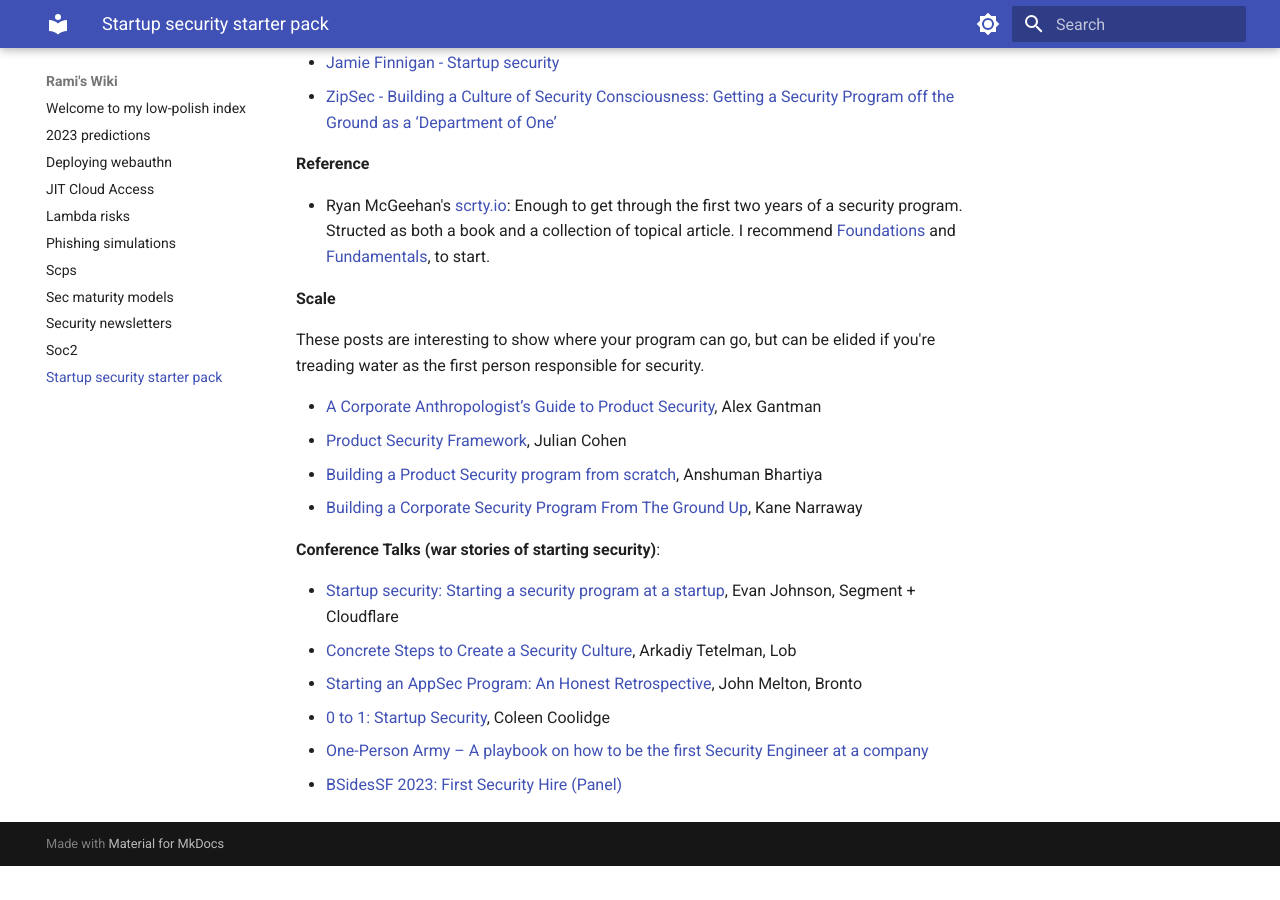
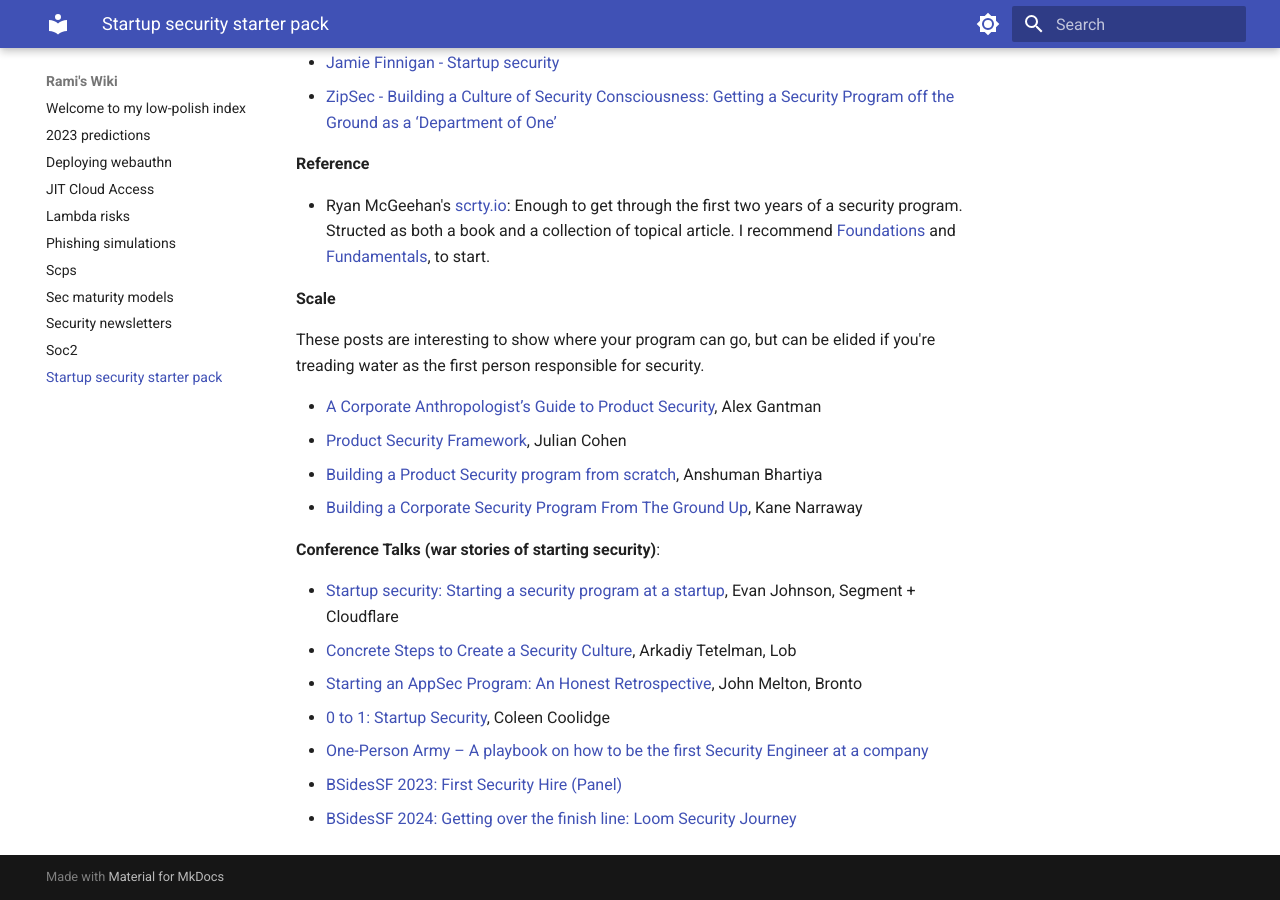
Before and after one commit to ramimac/wiki, an MkDocs documentation site: the page built from docs/startup-security-starter-pack.md, in a window 1280 px wide and 900 px high, scrolled down 785 px. Built offline with MkDocs 1.6.1 and Material for MkDocs 9.7.7, drawn with Linux system fonts in a browser that asks for light colours; before the commit the page ends 1651 px from its top, so only the background shows below that.

Commit message:
Update startup-security-starter-pack.md

```diff
--- a/docs/startup-security-starter-pack.md
+++ b/docs/startup-security-starter-pack.md
@@ -40,3 +40,4 @@
 * [0 to 1: Startup Security](https://youtu.be/kwYtbIEPLy8?t=2437), Coleen Coolidge
 * [ One-Person Army – A playbook on how to be the first Security Engineer at a company](https://sector.ca/sessions/one-person-army-a-playbook-on-how-to-be-the-first-security-engineer-at-a-company/)
 * [BSidesSF 2023: First Security Hire (Panel)](https://www.youtube.com/watch?v=k01iaGzjvlE&list=PLbZzXF2qC3RuQAuC0C4Q7Lk4eQluqIVzL&index=43)
+* [BSidesSF 2024: Getting over the finish line: Loom Security Journey](https://www.youtube.com/watch?v=a3a6MypvDSM)
```
